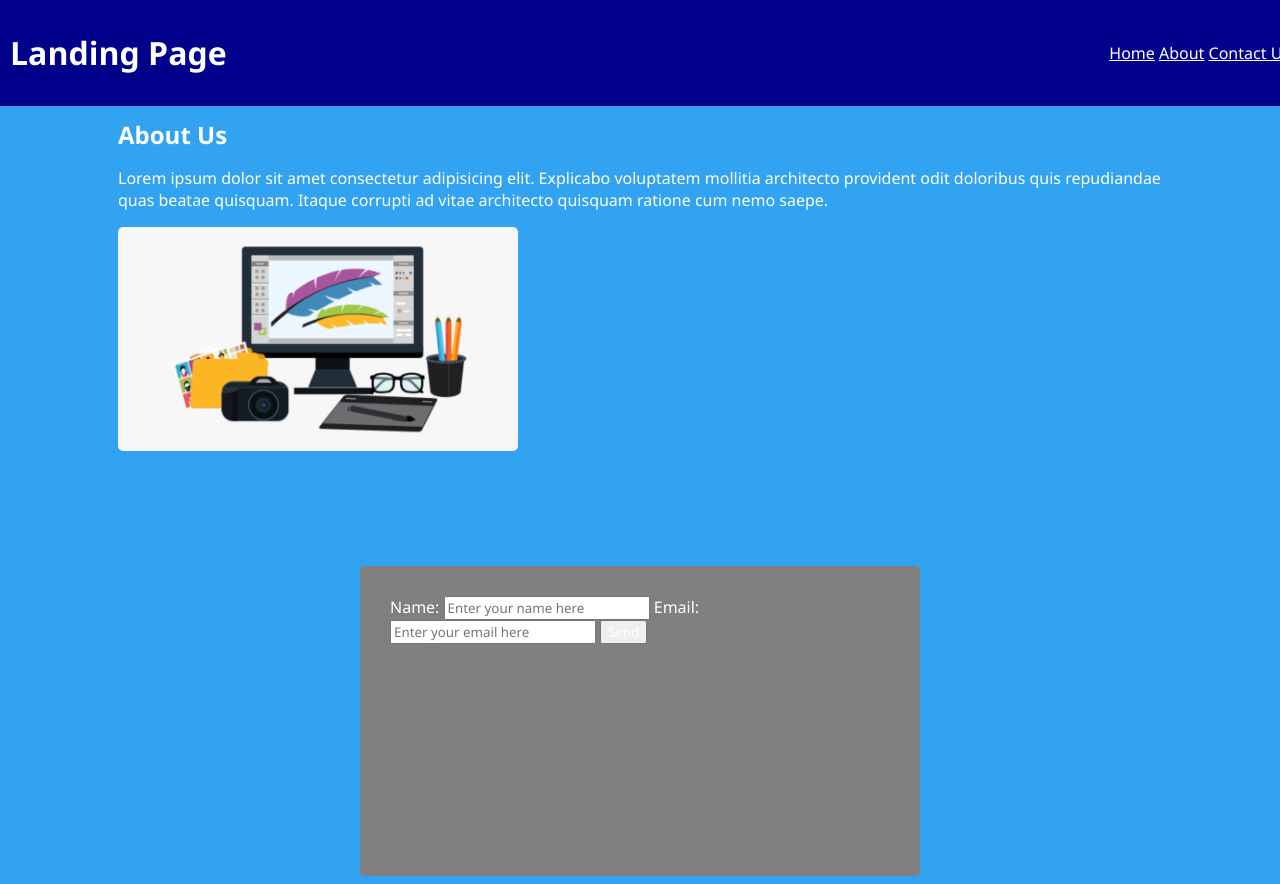
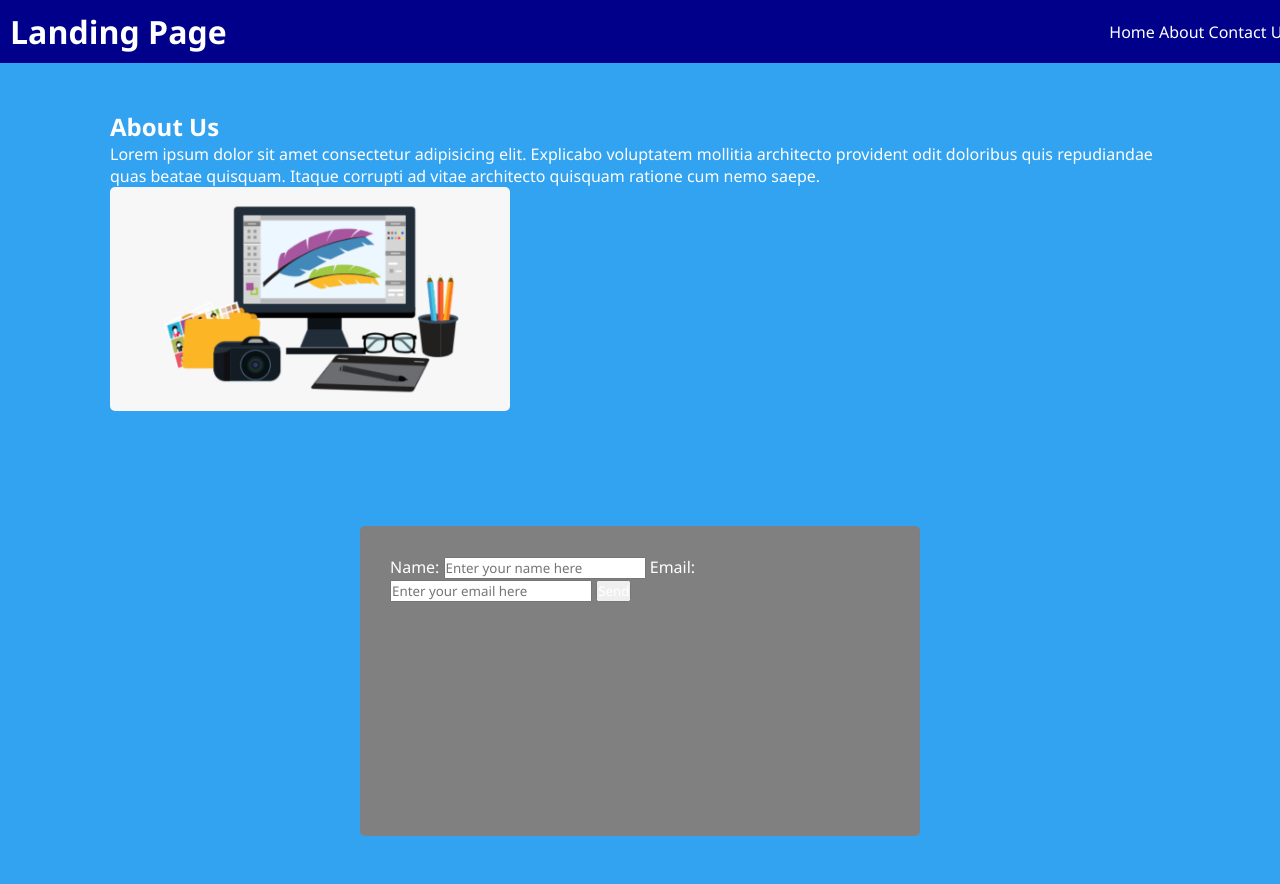
Before and after one commit to jdomindev/landing-page-project, a plain HTML site: page index.html in a window 1280 px wide. After the commit the page ends 836 px from the top, so only its background shows below. Drawn offline with Linux system fonts and the light colour scheme.

Commit message:
consolidated more css including font-families, and made some corrections to the footer header tags. Also added more info into READ ME file including repo link and screenshot.

```diff
--- a/assets/style.css
+++ b/assets/style.css
@@ -2,6 +2,8 @@
   font: 500;
   font-family: "Segoe UI", Tahoma, Geneva, Verdana, sans-serif;
   color: white;
+  margin: 0;
+  padding: 0;
 }
 
 body {
@@ -19,8 +21,7 @@ body {
   align-items: center;
   background-color: darkblue;
   padding: 10px;
-  width: 100%
-
+  width: 100%;
 }
 
 #nav ul li {
@@ -29,14 +30,19 @@ body {
   justify-content: space-between;
 }
 
+nav a {
+  text-decoration: none;
+  justify-content: space-between;
+}
+
 /* About */
 
 #about {
-    padding: 110px;
+  padding: 110px;
 }
 
-#about h2{
-    margin: 0 auto;
+#about h2 {
+  margin: 0 auto;
 }
 
 #about img {
@@ -51,7 +57,7 @@ body {
   width: 500px;
   padding: 30px;
   margin: 0 auto;
-  border-radius: 5px;;
+  border-radius: 5px;
 }
 
 form {
```
